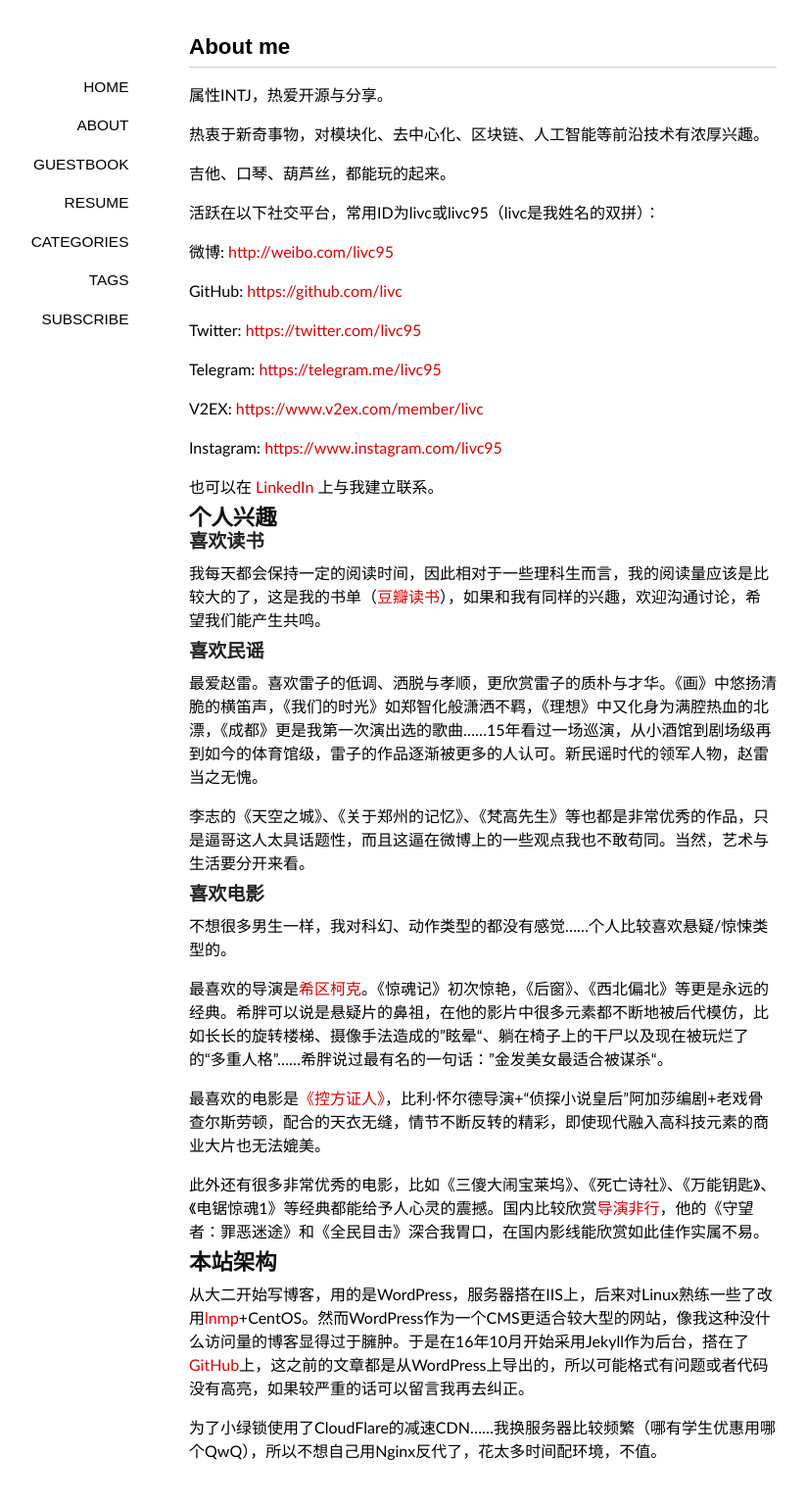
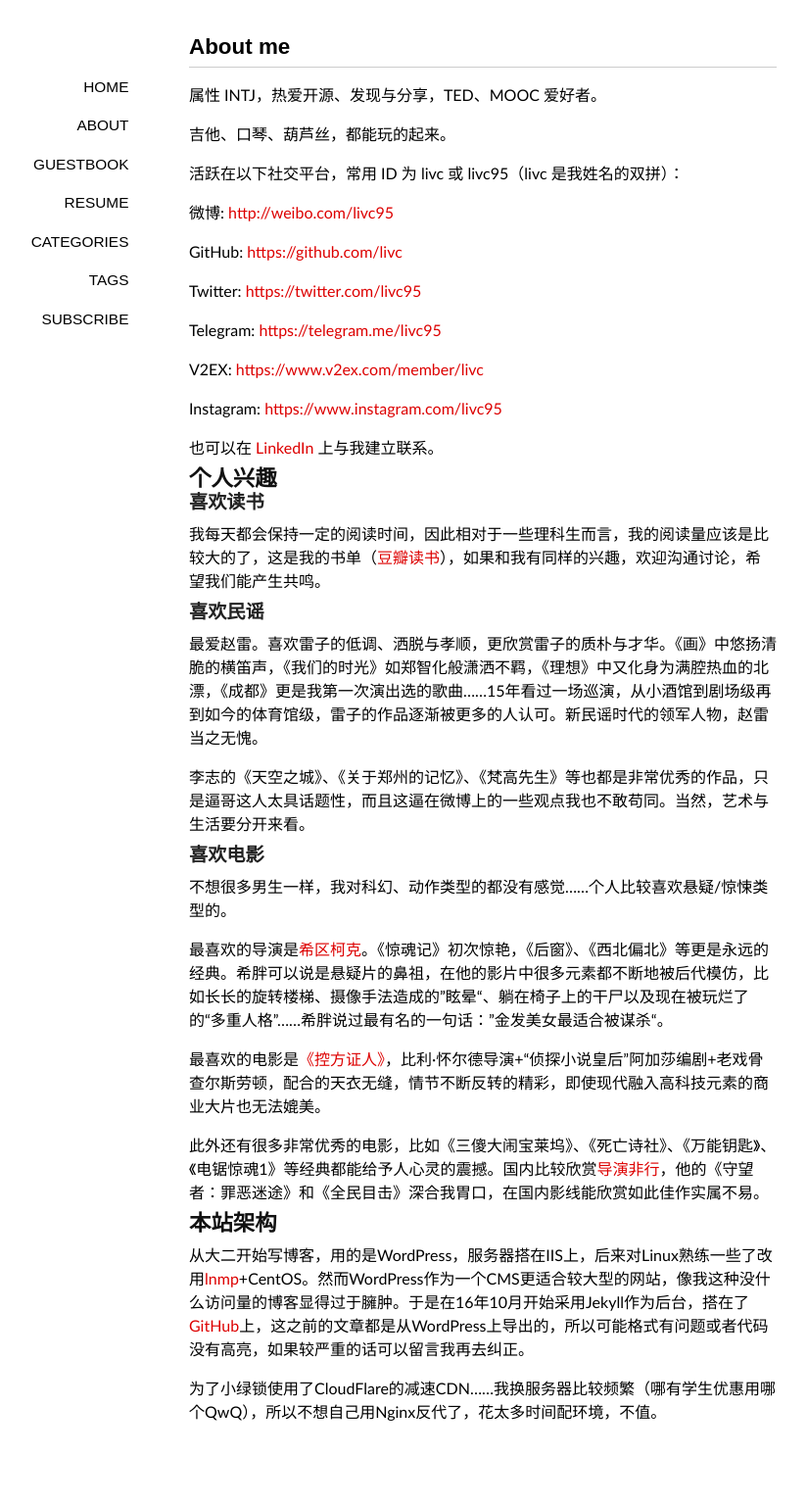
Before and after one commit to livc/livc.github.io, a Jekyll site: the page built from about/index.md, in a window 1280 px wide. Shown: the whole page at 98% size, without its empty margins (147-971 px from the left). Built offline with Jekyll 4.4.1, drawn with Linux system fonts in a browser that asks for light colours; nearby versions of some CDN libraries; some web fonts are replaced; comment, search, counter and statistics services are not loaded; after the commit the page ends 1497 px from its top, so only the background shows below that.

Commit message:
update About

```diff
--- a/about/index.md
+++ b/about/index.md
@@ -4,13 +4,11 @@
 comments: yes
 ---
 
-属性INTJ，热爱开源与分享。
-
-热衷于新奇事物，对模块化、去中心化、区块链、人工智能等前沿技术有浓厚兴趣。
+属性 INTJ，热爱开源、发现与分享，TED、MOOC 爱好者。
 
 吉他、口琴、葫芦丝，都能玩的起来。
 
-活跃在以下社交平台，常用ID为livc或livc95（livc是我姓名的双拼）：
+活跃在以下社交平台，常用 ID 为 livc 或 livc95（livc 是我姓名的双拼）：
 
 微博: <http://weibo.com/livc95>
 
```
